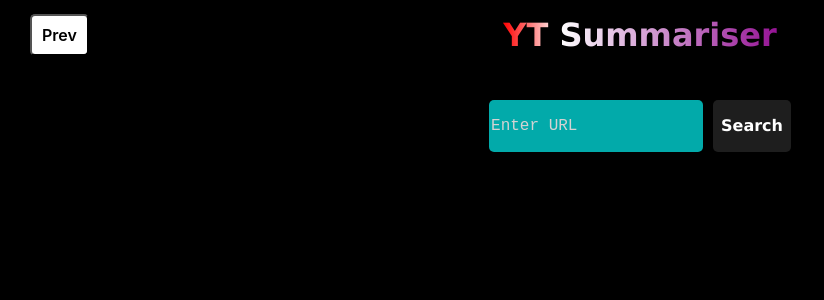
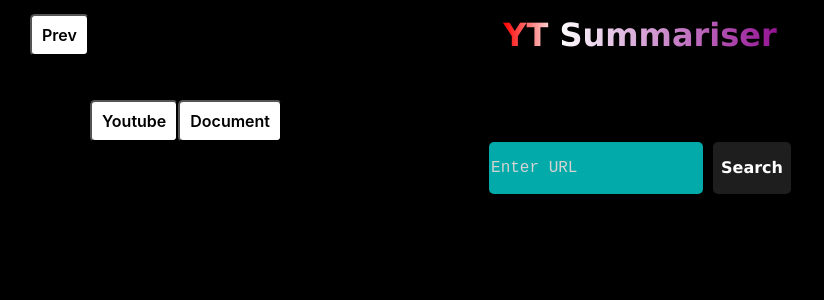
Before and after one commit to joshuaayoka/youtube-summariser, a React (Vite) app in the folder app/: page / in a window 1280 px wide. Shown: the top 300 px of the page, without its empty margins (0-824 px from the left). Built offline with nearby package versions, Linux system fonts and the light colour scheme.

Commit message:
Allow for document upload

```diff
--- a/app/src/App.css
+++ b/app/src/App.css
@@ -6,6 +6,7 @@
     justify-content: center;
     margin: 100px 50px;
     font-family: 'Courier New', Courier, monospace;
+    color: white;
 }
 
 .nav {
@@ -18,7 +19,7 @@
     align-items: center;
     height: 70px;
     position: fixed;
-    top: 0
+    top: 0;
 }
 
 .nav-items {
--- a/app/src/App.jsx
+++ b/app/src/App.jsx
@@ -5,6 +5,12 @@
 import Sidebar from "./components/Sidebar"
 import "./App.css"
 import { nanoid } from "nanoid"
+
+// Enum
+const Mode = Object.freeze({
+  YOUTUBE: "youtube",
+  DOCUMENT: "document",
+})
 
 export default function App() {
   const [url, setUrl] = useState("")
@@ -16,9 +22,11 @@
     (summaries[0] && summaries[0].id) || ""
   )
   const [urlError, setUrlError] = useState("")
+  const [mode, setMode] = useState(Mode.YOUTUBE)
+
+  const [uploadedFile, setUploadedFile] = useState(null)
 
   // for clicking off sidebar
-
   const sidebarRef = useRef(null)
 
   useEffect(() => {
@@ -135,6 +143,40 @@
     URL.revokeObjectURL(url)
   }
 
+  function switchMode(newMode) {
+    if (Object.values(Mode).includes(newMode)) {
+      setMode(newMode);
+    } else {
+      console.error("Invalid mode:", newMode);
+    }
+  }
+
+  function handleDocumentUpload(event) {
+    const file = event.target.files[0];
+    if (file) {
+      setUploadedFile(file);
+
+      // If you need to read the file content, you can use FileReader
+      const reader = new FileReader();
+      reader.onload = (e) => {
+        const content = e.target.result;
+        console.log("File content:", content);
+      };
+      reader.readAsArrayBuffer(file);
+    }
+  }
+
+
+  function handleDocumentSubmit(event) {
+    event.preventDefault();
+
+    if (uploadedFile) {
+      console.log("Submitting the uploaded file:", uploadedFile);
+      // Implement your file submission logic here (e.g., send it to a server)
+    } else {
+      console.log("No file uploaded");
+    }
+  }
 
   return (
     <div className="app-container">
@@ -162,6 +204,19 @@
       />
       <main>
         <div className="app">
+          <div>
+            <Button
+              className="youtube"
+              text="Youtube"
+              handleClick={() => setMode(Mode.YOUTUBE)}
+            />
+            <Button
+              className="document"
+              text="Document"
+              handleClick={() => setMode(Mode.DOCUMENT)}
+            />
+          </div>
+          {mode === Mode.YOUTUBE && (
             <div className="url-entry">
               <form
                 onSubmit={handleSubmit}
@@ -175,6 +230,30 @@
                 <button className="submit-url" type="submit">Search</button>
               </form>
             </div>
+          )}
+          {mode === Mode.DOCUMENT && (
+              <div className="document-upload">
+                <form
+                  onSubmit={handleDocumentSubmit}
+                  className="document-form"
+                >
+                </form>
+                <div className="upload-button">
+                  <label className="upload-label">
+                    Upload Document
+                    <input
+                      type="file"
+                      accept=".pdf,.doc,.docx,.txt"
+                      onChange={handleDocumentUpload}
+                      className="file-input"
+                    />
+                  </label>
+                  {uploadedFile && (
+                    <p className="file-name">Selected file: {uploadedFile.name}</p>
+                  )}
+                </div>
+              </div>
+            )}
           <div>
             <div>
               {summaries.length > 0 &&
```
Lines whose indentation alone changed are shown as unchanged.
